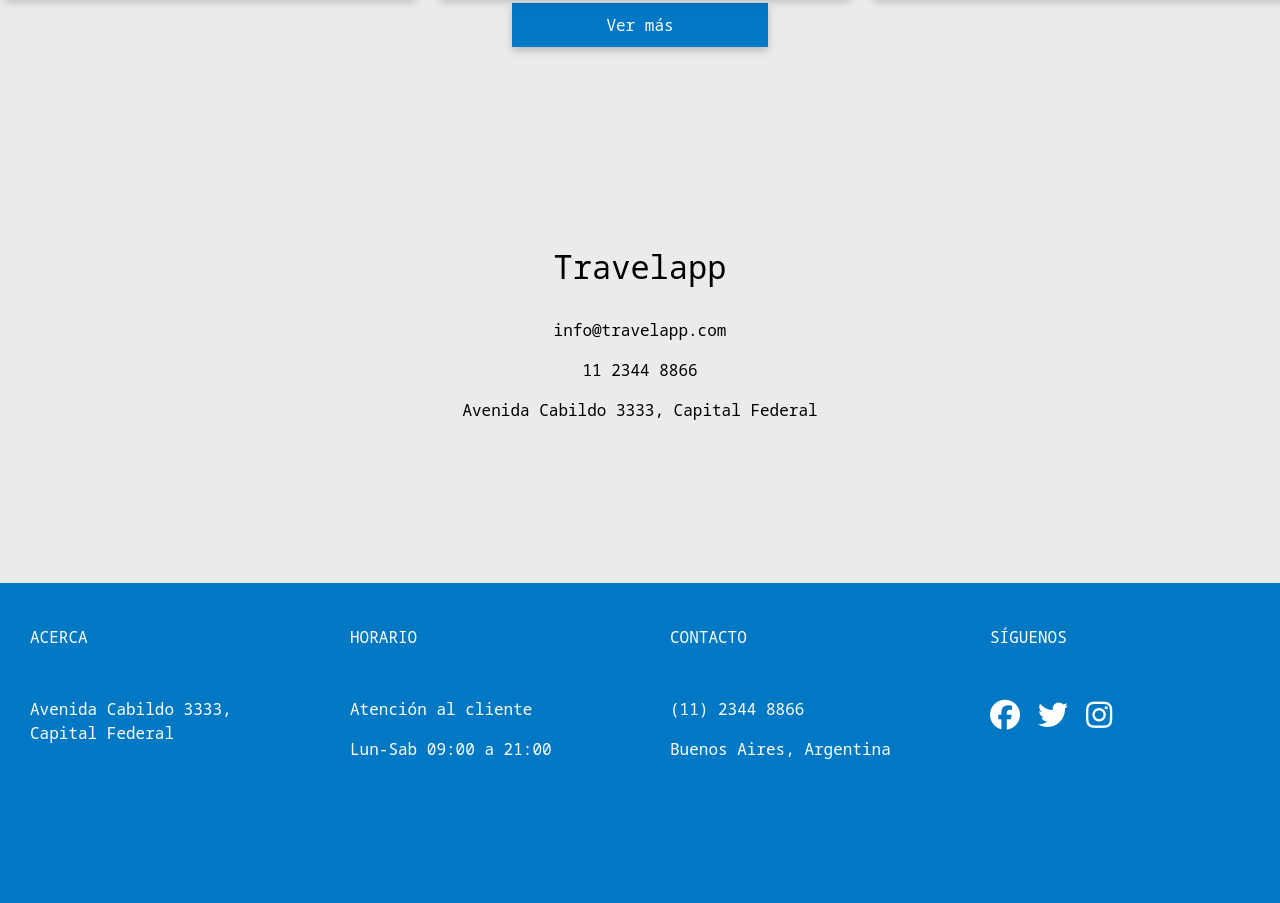
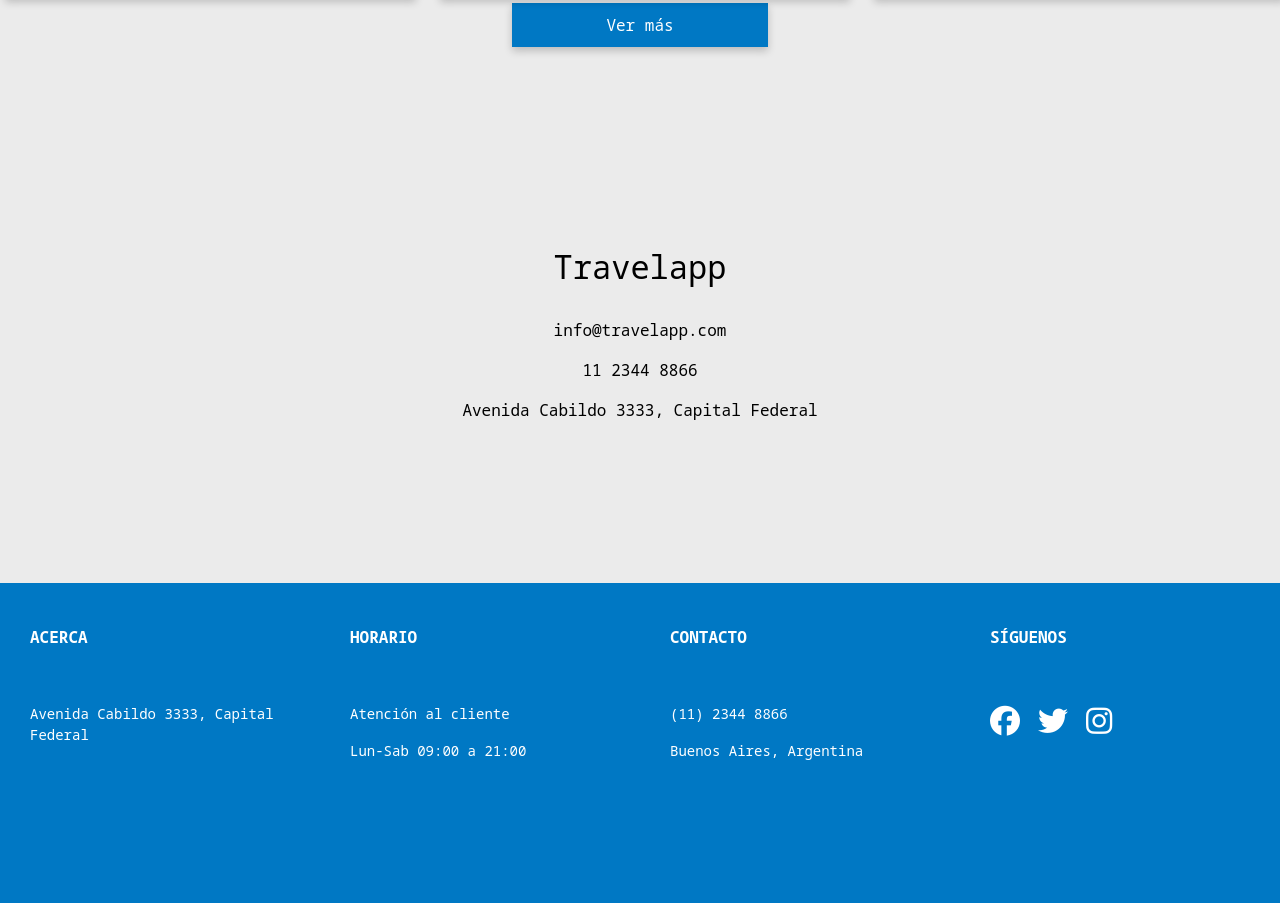
Before and after one commit to Rafaelreyes05/DESAFIOSASS, a website: page index.html in a window 1280 px wide. Shown: the part 2200-3103 px from the top of the page. Drawn offline with nearby package versions, Linux system fonts and the light colour scheme.

Commit message:
Actualizacion}

```diff
--- a/scss/style.scss
+++ b/scss/style.scss
@@ -130,32 +130,36 @@
         flex-wrap: wrap;
         color: white;
         min-height: 40vh;
-    }
-
         .footer__info{
             width: 25%;
             padding: 30px;
             padding-top: 45px;
             text-align: left;
-        font-size: 14px;
-        font-weight: 300;
             h4{
-            text-align: left;
                 font-size: 16px;
-            font-weight: 300;
+                font-weight: 600;
             }
             p{
-            text-align: left;
-            font-size: 16px;
-            font-weight: 300;
+                font-size: 14px;
+                font-weight: 200;
             }
         }
+    }
+
+
     ul{
         padding: 0px;
     }
     .iconos{
         font-size: 30px;
     }
+}
+
+@if $var==True{
+    $color:rgb(0,120,196);
+}
+@else{
+    $color:rgb(70, 196, 70);
 }
 
 @import "index";
@@ -170,7 +174,6 @@
        align-items: center;
    }
 
-
    .icono_menu i{
        display:block;
    }
@@ -179,15 +182,9 @@
        color: $color;
    }
 
+
    .footer__info{
         width: 100%;
     }
 
 }
-
-@if $var==True{
-    $color:rgb(0,120,196);
-}
-@else{
-    $color:rgb(70, 196, 70);
-}
```
Also changed, not shown: index.html (+0 -1 lines), css/style.css, 1 other file. Lines whose indentation alone changed are shown as unchanged.
